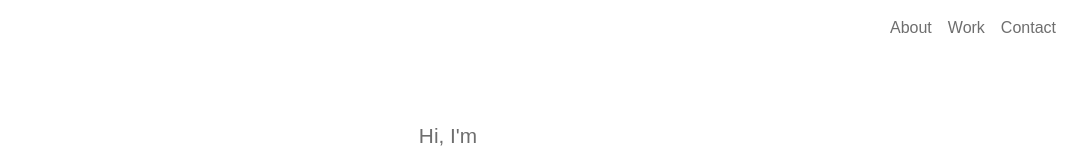
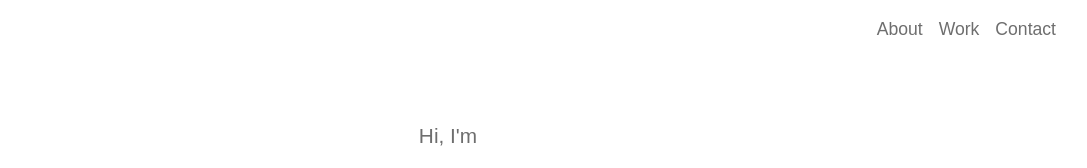
Before and after one commit to fsuffieldcode/portfolio, a React (Create React App) app: page / in a window 1280 px wide. Shown: the top 168 px of the page, without its empty margins (192-1279 px from the left). Built offline with nearby package versions, Linux system fonts and the light colour scheme; a web font is replaced by a local one.

Commit message:
increase font size of nav links

```diff
--- a/src/components/Nav.js
+++ b/src/components/Nav.js
@@ -12,6 +12,7 @@ const StyledNav = styled.nav`
   padding-bottom: 0.5rem;
   color: var(--darkgrey);
   position: sticky;
+  font-size: 1.1rem;
 
   ul {
     margin: 0;
@@ -19,16 +20,10 @@ const StyledNav = styled.nav`
     display: flex;
     justify-content: space-around;
     list-style: none;
-    font-size: 2vh;
   }
 
   li {
     margin-left: 1rem;
-  }
-
-  i {
-    display: inline-block;
-    font-size: 1.6rem;
   }
 `
 
```
